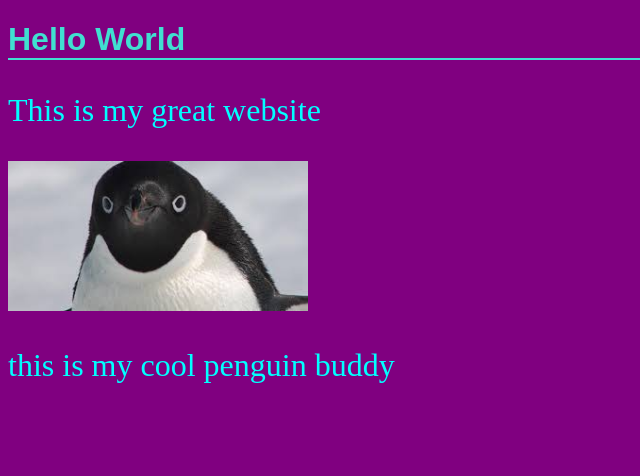
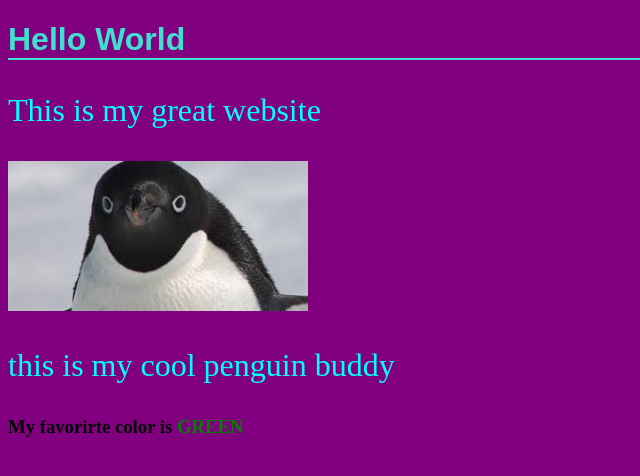
Before and after one commit to dextershepherd-calarts/demo, a plain HTML site: page index.html in a window 1280 px wide. Shown: the whole page, without its empty margins (0-640 px from the left). Drawn offline with Linux system fonts and the light colour scheme.

Commit message:
Adding fav color

```diff
--- a/index.html
+++ b/index.html
@@ -9,5 +9,6 @@
     <img src="assets/penguin.jpeg" width="300px" alt="a penguin">
 
     <p>this is my cool penguin buddy</p>
+    <h3>My favorirte color is <span class="fav-color">GREEN</span></h3>
   </body>
 </html>
--- a/style.css
+++ b/style.css
@@ -12,3 +12,7 @@ p {
     color: aqua;
     font-size: 2em;
 }
+
+.fav-color {
+    color: green;
+}
```
